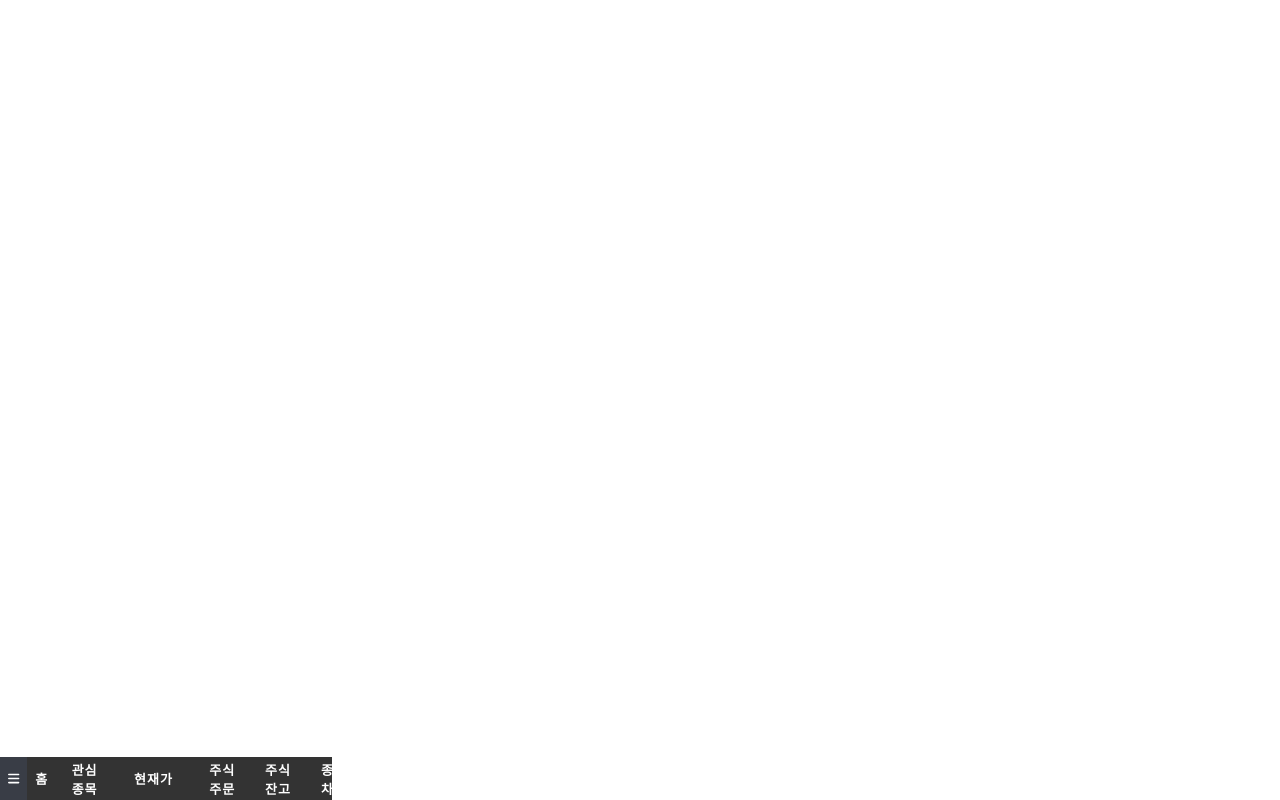
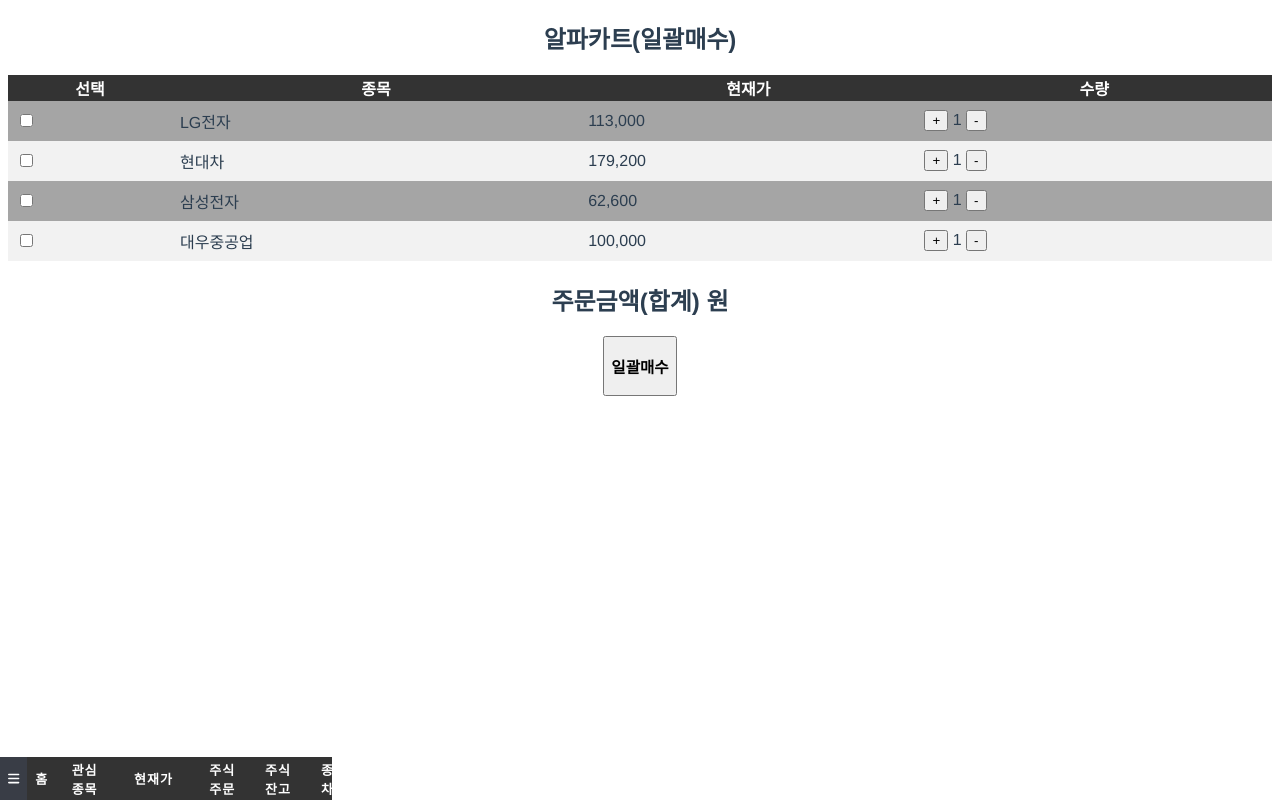
Before and after one commit to shinhan-alpha/alpha, a Vue app in the folder frontend/vue/: page /cartorder in a window 1280 px wide. Built offline with nearby package versions, Linux system fonts and the light colour scheme.

Commit message:
views & router add

```diff
--- a/frontend/vue/src/router/index.js
+++ b/frontend/vue/src/router/index.js
@@ -1,22 +1,15 @@
 import { createRouter, createWebHistory } from 'vue-router'
-import IndexView from '../views/IndexView.vue'
-import MenuView from '../views/MenuView.vue'
+import HomeView from '../views/HomeView.vue'
 import LoginView from '../views/LoginView.vue'
 import SignupView from '../views/SignupView.vue'
-import CreateView from '../views/CreateView.vue'
 import CartView from '../views/CartView.vue'
-import BackTestView from '../views/BackTestView.vue'
+import CartOrderView from '../views/CartOrderView.vue'
 
 const routes = [
   {
     path: '/',
-    name: 'index',
-    component: IndexView
-  },
-  {
-    path: '/menu',
-    name: 'menu',
-    component: MenuView
+    name: 'home',
+    component: HomeView
   },
   {
     path: '/login',
@@ -29,19 +22,14 @@
     component: SignupView
   },
   {
-    path: '/create',
-    name: 'create',
-    component: CreateView
-  },
-  {
     path: '/cart',
     name: 'cart',
     component: CartView
   },
   {
-    path: '/backtest',
-    name: 'backtest',
-    component: BackTestView
+    path: '/cartorder',
+    name: 'cartorder',
+    component: CartOrderView
   },
 ]
 
--- /dev/null
+++ b/frontend/vue/src/views/CartOrderView.vue
@@ -0,0 +1,216 @@
+<template>
+    <div id="app">
+        <h2>알파카트(일괄매수)</h2>
+        <table>
+            <thead>
+                <tr>
+                    <th>선택</th>
+                    <th>종목</th>
+                    <th>현재가</th>
+                    <th>수량</th>
+                </tr>
+            </thead>
+            <tbody>
+                <tr v-for="(stock, index) in stocks" :key="index">
+                    <td>
+                        <input type="checkbox" v-model="stock.checked" @click="stockClick(stock)" />
+                    </td>
+                    <td>{{ stock.name }}</td>
+                    <td>{{ stock.price }}</td>
+                    <td>
+                        <button type="button" @click="incrementQuantity(stock)">+</button>
+                        {{ stock.quantity }}
+                        <button type="button" @click="decrementQuantity(stock)">-</button>
+                    </td>
+                </tr>
+            </tbody>
+        </table>
+        <div id="app" style="width: 0.1vw; height: 0.1vh;">
+            <Pie :data="chartData" :options="options" />
+        </div>
+        <h2>주문금액(합계) <span id="myValue">{{ checkedStockPricesSum }}원</span></h2>
+        <button type="button" class="buyonce" id="show-checked-button" @click="showChecked">
+            <h3 class="white">일괄매수</h3>
+        </button>
+        <div style="margin: 50px;"></div>
+        <div v-if="showModal" class="modal">
+            <div class="modal-content">
+                <span class="close" @click="showModal = false">&times;</span>
+                <h3>매수 확인</h3>
+                <li>
+                    가능금액: {{ charge }}원
+                </li>
+                <ul>
+                    <li v-for="(stock, index) in checkedStocks" :key="index">
+                        {{ stock.name }} - {{ stock.price }}원 x {{ stock.quantity }}
+                    </li>
+                    <li>
+                        총 {{ checkedStockPricesSum }}원
+                    </li>
+                    <li>
+                        <h3>위 내용으로 주문을 하시겠습니까?</h3>
+                        <button type="button" @click="completeOrder">매수</button>
+                    </li>
+                </ul>
+            </div>
+        </div>
+    </div>
+</template>
+
+<script>
+import { Chart as ChartJS, ArcElement, Tooltip, Legend } from 'chart.js'
+import { Pie } from 'vue-chartjs'
+
+ChartJS.register(ArcElement, Tooltip, Legend)
+
+export default {
+    name: 'App',
+    components: {
+        Pie,
+    },
+    data() {
+        return {
+            stocks: [
+                { name: 'LG전자', price: '113,000', quantity: 1, checked: false },
+                { name: '현대차', price: '179,200', quantity: 1, checked: false },
+                { name: '삼성전자', price: '62,600', quantity: 1, checked: false },
+                { name: '대우중공업', price: '100,000', quantity: 1, checked: false },
+            ],
+            options: {},
+            showModal: false,
+        }
+    },
+    computed: {
+        checkedStocks() {
+            if (this.stocks) {
+                return this.stocks.filter((stock) => stock.checked)
+            }
+            return []
+        },
+
+        chartData() {
+            /* eslint-disable */
+            const checkedStocks = this.checkedStocks
+            const checkedStockNames = checkedStocks.map((stock) => stock.name)
+            const checkedStockPrices = checkedStocks.map(
+                (stock) => Number(stock.price.replace(',', '')) * stock.quantity
+            )
+
+            return {
+                labels: checkedStockNames,
+                datasets: [
+                    {
+                        backgroundColor: ['#41B883', '#E46651', '#00D8FF', '#DD1B16'],
+                        data: checkedStockPrices,
+                    },
+                ],
+            }
+        },
+    },
+    watch: {
+        chartData() {
+            const checkedStocks = this.checkedStocks
+            const checkedStockPrices = checkedStocks.map(
+                (stock) => Number(stock.price.replace(',', '')) * stock.quantity
+            )
+            const sumValue = checkedStockPrices.reduce((acc, val) => acc + val, 0)
+
+            this.checkedStockPricesSum = sumValue
+        },
+    },
+    methods: {
+        completeOrder() {
+            window.alert('주문이 완료되었습니다.')
+            setTimeout(() => {
+                this.showModal = false
+            }, 2000)
+        },
+        stockClick(stock) {
+            stock.checked = true
+        },
+        incrementQuantity(stock) {
+            stock.quantity += 1
+        },
+        decrementQuantity(stock) {
+            if (stock.quantity > 1) {
+                stock.quantity -= 1
+            }
+        },
+        showChecked() {
+            this.showModal = true
+        },
+    },
+}
+</script>
+
+<style scoped>
+table {
+    border-collapse: collapse;
+    width: 100%;
+}
+
+td {
+    text-align: left;
+    padding: 8px;
+}
+
+th {
+    background-color: #333;
+    color: white;
+}
+
+tr:nth-child(odd) {
+    background-color: #a5a5a5;
+}
+
+tr:nth-child(even) {
+    background-color: #f2f2f2;
+}
+
+input[type='checkbox'] {
+    cursor: pointer;
+}
+
+#buy {
+    position: relative;
+    max-width: 200px;
+}
+
+.modal {
+    display: block;
+    position: fixed;
+    z-index: 1;
+    left: 0;
+    top: 0;
+    width: 100%;
+    height: 100%;
+    overflow: auto;
+    background-color: rgba(0, 0, 0, 0.4);
+}
+
+.modal-content {
+    display: block;
+    margin: 5% auto;
+    padding: 20px;
+    border: 1px solid #888;
+    width: 90%;
+    /* 넓이 증가 */
+    max-width: 800px;
+    /* 너무 커지는걸 방지함 */
+    background-color: white;
+}
+
+
+.close {
+    color: #aaa;
+    float: right;
+    font-size: 28px;
+    font-weight: bold;
+}
+
+.close:hover,
+.close:focus {
+    color: black;
+    text-decoration: none;
+    cursor: pointer;
+}</style>
```
